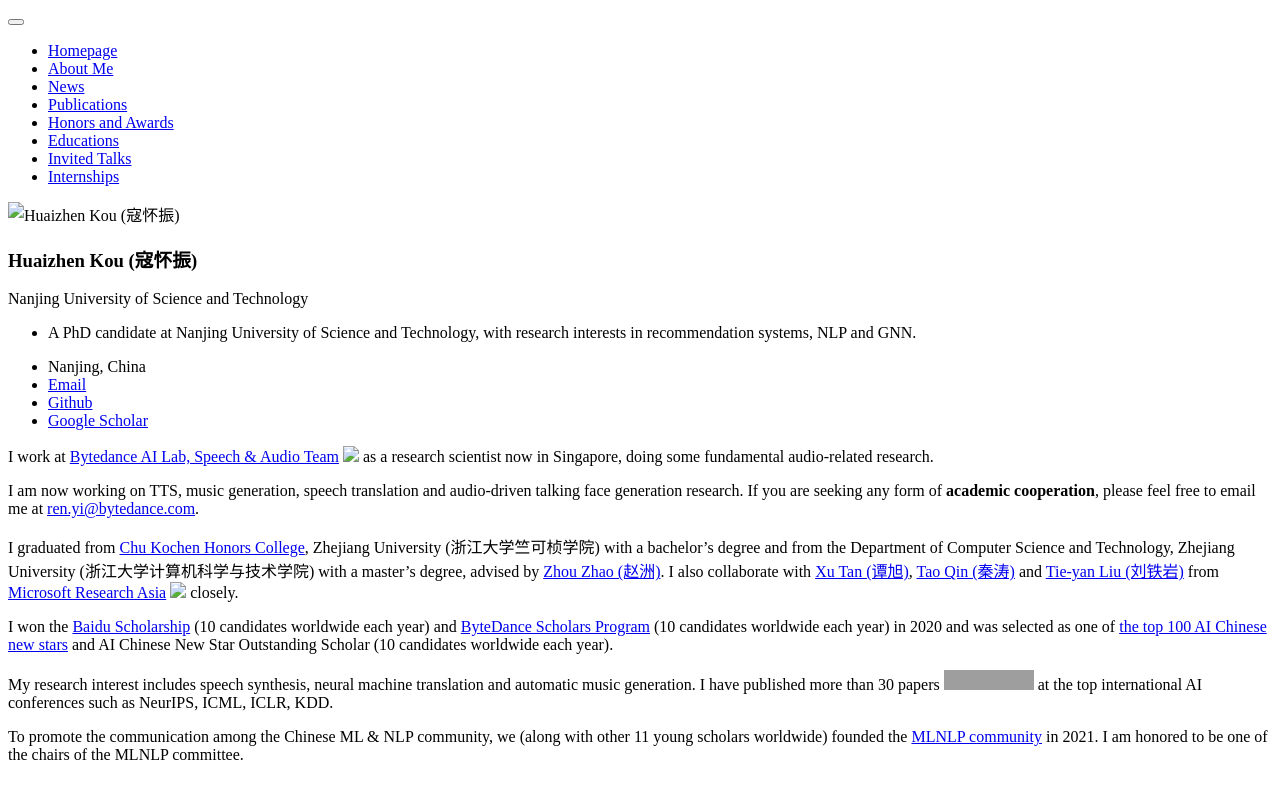
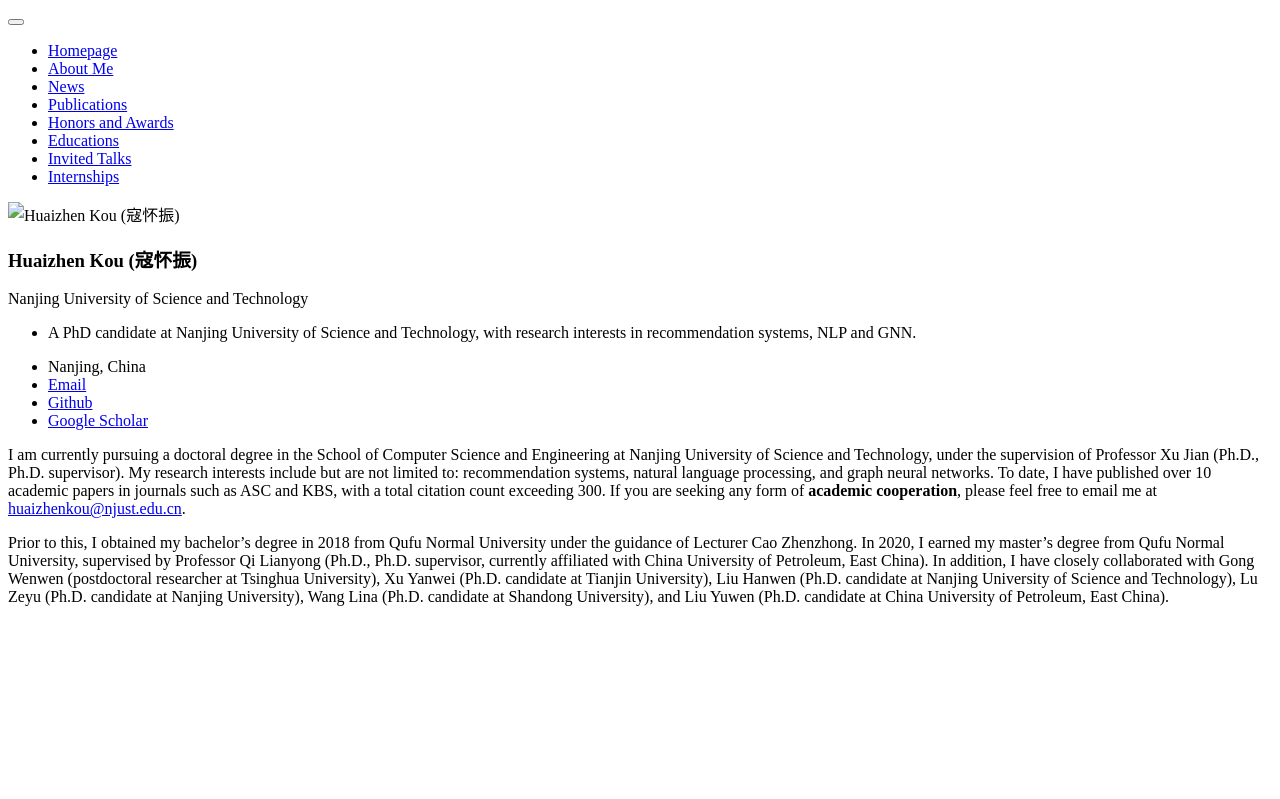
Before and after one commit to huaizhenkou/huaizhenkou.github.io, a Jekyll site: the page built from _pages/includes/intro.md, in a window 1280 px wide. Shown: the top 799 px of the page. Built offline with Jekyll 4.4.1, drawn with Linux system fonts in a browser that asks for light colours; our own code applies the rules of GitHub Pages for plain Markdown files; grey boxes are pictures that could not be loaded.

Commit message:
Update intro.md

```diff
--- a/_pages/includes/intro.md
+++ b/_pages/includes/intro.md
@@ -1,4 +1,4 @@
-I work at [Bytedance AI Lab, Speech & Audio Team](https://ailab.bytedance.com/) <img src='./images/tiktok.png' style='width: 6em;'> as a research scientist now in Singapore, doing some fundamental audio-related research.
+<!--I work at [Bytedance AI Lab, Speech & Audio Team](https://ailab.bytedance.com/) <img src='./images/tiktok.png' style='width: 6em;'> as a research scientist now in Singapore, doing some fundamental audio-related research.
 
 I am now working on TTS, music generation, speech translation and audio-driven talking face generation research. If you are seeking any form of **academic cooperation**, please feel free to email me at [ren.yi@bytedance.com](mailto:ren.yi@bytedance.com).
 
@@ -8,4 +8,8 @@ I won the [Baidu Scholarship](https://baike.baidu.com/item/%E7%99%BE%E5%BA%A6%E5
 
 My research interest includes speech synthesis, neural machine translation and automatic music generation. I have published more than 30 papers <a href='https://scholar.google.com/citations?user=4FA6C0AAAAAJ'><img src="https://img.shields.io/endpoint?logo=Google%20Scholar&url=https%3A%2F%2Fcdn.jsdelivr.net%2Fgh%2FRayeRen%2Frayeren.github.io@google-scholar-stats%2Fgs_data_shieldsio.json&labelColor=f6f6f6&color=9cf&style=flat&label=citations"></a> at the top international AI conferences such as NeurIPS, ICML, ICLR, KDD.
 
-To promote the communication among the Chinese ML & NLP community, we (along with other 11 young scholars worldwide) founded the [MLNLP community](https://space.bilibili.com/168887299) in 2021. I am honored to be one of the chairs of the MLNLP committee.
+To promote the communication among the Chinese ML & NLP community, we (along with other 11 young scholars worldwide) founded the [MLNLP community](https://space.bilibili.com/168887299) in 2021. I am honored to be one of the chairs of the MLNLP committee.-->
+
+I am currently pursuing a doctoral degree in the School of Computer Science and Engineering at Nanjing University of Science and Technology, under the supervision of Professor Xu Jian (Ph.D., Ph.D. supervisor). My research interests include but are not limited to: recommendation systems, natural language processing, and graph neural networks. To date, I have published over 10 academic papers in journals such as ASC and KBS, with a total citation count exceeding 300. If you are seeking any form of **academic cooperation**, please feel free to email me at [huaizhenkou@njust.edu.cn](mailto:huaizhenkou@njust.edu.cn).
+
+Prior to this, I obtained my bachelor's degree in 2018 from Qufu Normal University under the guidance of Lecturer Cao Zhenzhong. In 2020, I earned my master's degree from Qufu Normal University, supervised by Professor Qi Lianyong (Ph.D., Ph.D. supervisor, currently affiliated with China University of Petroleum, East China). In addition, I have closely collaborated with Gong Wenwen (postdoctoral researcher at Tsinghua University), Xu Yanwei (Ph.D. candidate at Tianjin University), Liu Hanwen (Ph.D. candidate at Nanjing University of Science and Technology), Lu Zeyu (Ph.D. candidate at Nanjing University), Wang Lina (Ph.D. candidate at Shandong University), and Liu Yuwen (Ph.D. candidate at China University of Petroleum, East China).
```
